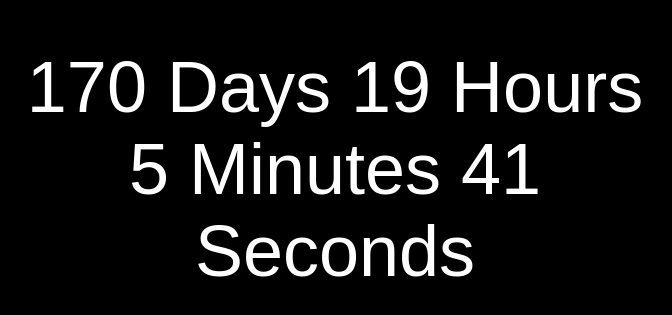
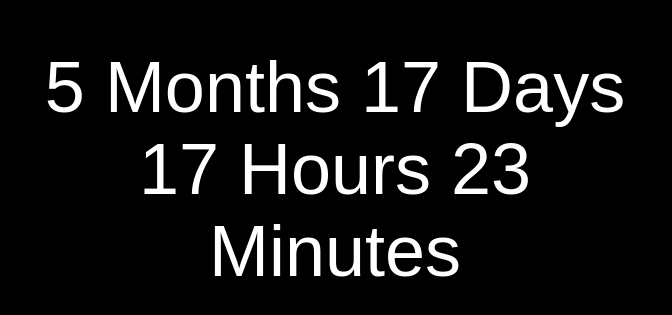
Before and after one commit to allthingsmustcometoanend/timer, a plain HTML site: page index.html in a window 1280 px wide. Shown: the part 231-546 px from the top of the page, without its empty margins (305-977 px from the left). Drawn offline with Linux system fonts and the light colour scheme.

Commit message:
all things must come to an end.

```diff
--- a/index.html
+++ b/index.html
@@ -42,27 +42,42 @@
     <div id="counter"></div>
     <script>
       let start = new Date("Dec 3, 2022 23:29:00").getTime();
+      let end = new Date("May 20, 2023 16:52:00").getTime();
       let counter = document.getElementById("counter");
 
       let updateCounter = () => {
         let now = new Date().getTime();
         let distance = now - start;
 
+        if (now > end) {
+          distance = end - start;
+        }
+
         let years = Math.floor(distance / (1000 * 60 * 60 * 24 * 365));
-        let days = Math.floor(distance % (1000 * 60 * 60 * 24 * 365) / (1000 * 60 * 60 * 24));
+        let months = Math.floor(distance / (1000 * 60 * 60 * 24 * 30));
+        let days = Math.floor(distance % (1000 * 60 * 60 * 24 * 30) / (1000 * 60 * 60 * 24));
         let hours = Math.floor((distance % (1000 * 60 * 60 * 24)) / (1000 * 60 * 60));
         let minutes = Math.floor((distance % (1000 * 60 * 60)) / (1000 * 60));
         let seconds = Math.floor((distance % (1000 * 60)) / 1000);
 
-        counter.innerHTML = years > 0 ? `${years} Years ${days} Days ${hours} Hours ${minutes} Minutes ${seconds} Seconds` : `${days} Days ${hours} Hours ${minutes} Minutes ${seconds} Seconds`;
+        let displayString = "";
+        if (years > 0) {
+          displayString += years + (years > 1 ? " Years " : " Year ");
+        }
+        if (months > 0) {
+          displayString += months + (months > 1 ? " Months " : " Month ");
+        }
+        displayString += days + (days > 1 ? " Days " : " Day ");
+        displayString += hours + (hours > 1 ? " Hours " : " Hour ");
+        displayString += minutes + (minutes > 1 ? " Minutes " : " Minute ");
+
+        counter.innerHTML = displayString;
       }
 
       document.addEventListener("DOMContentLoaded", () => {
         updateCounter();
         setInterval(updateCounter, 1000);
-        setInterval(changeBackgroundColor, 5000);
       });
-
     </script>
   </body>
 </html>
```
